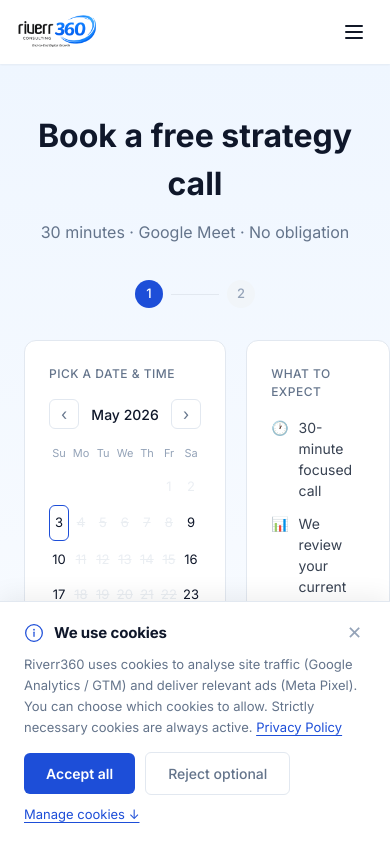
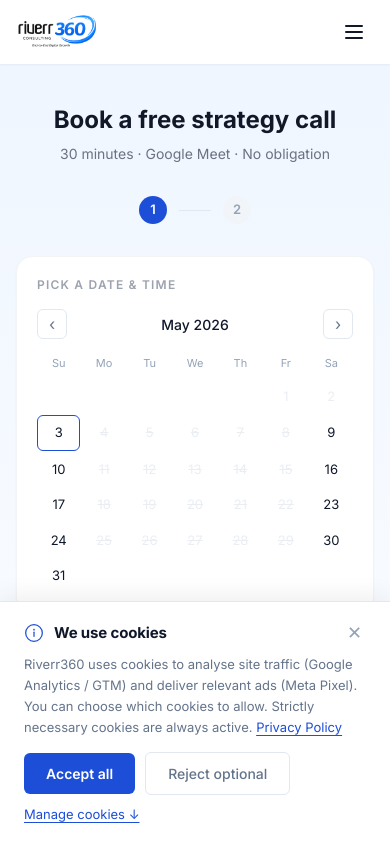
Before and after one commit to riverr360consulting/riverr360, a Next.js app: page /book in a window 390 px wide. Shown: the top 842 px of the page. Built offline with nearby package versions, Linux system fonts and the light colour scheme.

Commit message:
fix: appointment page fixed on mobile

```diff
--- a/app/book/page.tsx
+++ b/app/book/page.tsx
@@ -2,13 +2,6 @@
 
 import { useState } from 'react';
 import BookingCalendar from '@/components/BookingCalendar';
-import type { Metadata } from 'next';
-
-// Add this to a separate layout or page-level export for SEO:
-// export const metadata: Metadata = {
-//   title: 'Book a Free Strategy Call | Riverr360',
-//   description: 'Book a free 30-minute strategy call with Team Riverr360. We will identify where your marketing budget is leaking and how to fix it.',
-// };
 
 const BUDGET_OPTIONS = [
   'Under ₹50,000/month',
@@ -63,46 +56,50 @@ export default function BookPage() {
     : '';
 
   return (
-    <main>
-      <section style={{ background: 'linear-gradient(to bottom, #eff6ff, #fff)', padding: '48px 0 64px' }}>
-        <div style={{ maxWidth: 900, margin: '0 auto', padding: '0 24px' }}>
+    <main className="min-h-screen" style={{ background: 'linear-gradient(to bottom, #eff6ff, #fff)' }}>
+      <div className="container-custom py-10">
 
         {/* Header */}
-          <div style={{ textAlign: 'center', marginBottom: 36 }}>
-            <h1 style={{ fontSize: 32, fontWeight: 700, color: '#0f172a', margin: '0 0 12px' }}>
+        <div className="text-center mb-8">
+          <h1 className="text-2xl md:text-4xl font-bold text-gray-900 mb-2">
             Book a free strategy call
           </h1>
-            <p style={{ fontSize: 16, color: '#64748b', margin: 0 }}>
+          <p className="text-sm md:text-base text-gray-500">
             30 minutes · Google Meet · No obligation
           </p>
         </div>
 
         {/* Step indicator */}
         {step !== 'success' && (
-            <div style={{ display: 'flex', alignItems: 'center', justifyContent: 'center', gap: 8, marginBottom: 32 }}>
+          <div className="flex items-center justify-center gap-3 mb-8">
             {(['datetime', 'details'] as Step[]).map((s, i) => (
-                <>
-                  <div key={s} style={{
-                    width: 28, height: 28, borderRadius: '50%', fontSize: 13, fontWeight: 500,
-                    display: 'flex', alignItems: 'center', justifyContent: 'center',
+              <div key={s} className="flex items-center gap-3">
+                <div style={{
+                  width: 28, height: 28, borderRadius: '50%', fontSize: 13, fontWeight: 600,
+                  display: 'flex', alignItems: 'center', justifyContent: 'center', flexShrink: 0,
                   background: step === s ? '#1d4ed8' : (i === 0 && step === 'details') ? '#eff6ff' : '#f1f5f9',
                   color: step === s ? '#fff' : (i === 0 && step === 'details') ? '#1d4ed8' : '#94a3b8',
-                    border: (i === 0 && step === 'details') ? '1px solid #1d4ed8' : 'none',
+                  border: (i === 0 && step === 'details') ? '1.5px solid #1d4ed8' : 'none',
                 }}>
                   {i === 0 && step === 'details' ? '✓' : i + 1}
                 </div>
-                  {i === 0 && <div key="line" style={{ width: 48, height: 1, background: '#e2e8f0' }} />}
-                </>
+                <span className="text-sm text-gray-500 hidden sm:inline">
+                  {i === 0 ? 'Pick date & time' : 'Your details'}
+                </span>
+                {i === 0 && <div style={{ width: 32, height: 1, background: '#e2e8f0' }} />}
+              </div>
             ))}
           </div>
         )}
 
-          {/* Step 1: Date & Time */}
+        {/* ── Step 1: Date & Time ─────────────────────────────────────────── */}
         {step === 'datetime' && (
-            <div style={{ display: 'grid', gridTemplateColumns: '1fr 1fr', gap: 20, maxWidth: 720, margin: '0 auto' }}>
-              <div style={{ background: '#fff', border: '0.5px solid #e2e8f0', borderRadius: 12, padding: 24 }}>
-                <p style={{ fontSize: 12, fontWeight: 500, color: '#64748b', margin: '0 0 16px', textTransform: 'uppercase', letterSpacing: '0.04em' }}>
-                  Pick a date & time
+          <div className="max-w-2xl mx-auto space-y-4">
+
+            {/* Calendar card */}
+            <div className="bg-white rounded-2xl border border-gray-100 shadow-sm p-5">
+              <p className="text-xs font-semibold text-gray-400 uppercase tracking-widest mb-4">
+                Pick a date &amp; time
               </p>
               <BookingCalendar
                 onSelect={handleSelect}
@@ -111,35 +108,37 @@ export default function BookPage() {
               />
             </div>
 
-              <div style={{ background: '#fff', border: '0.5px solid #e2e8f0', borderRadius: 12, padding: 24, display: 'flex', flexDirection: 'column', justifyContent: 'space-between' }}>
-                <div>
-                  <p style={{ fontSize: 12, fontWeight: 500, color: '#64748b', margin: '0 0 16px', textTransform: 'uppercase', letterSpacing: '0.04em' }}>
+            {/* What to expect — horizontal chips on mobile */}
+            <div className="bg-white rounded-2xl border border-gray-100 shadow-sm p-5">
+              <p className="text-xs font-semibold text-gray-400 uppercase tracking-widest mb-4">
                 What to expect
               </p>
+              <div className="grid grid-cols-1 sm:grid-cols-2 gap-3">
                 {[
                   { icon: '🕐', text: '30-minute focused call' },
-                    { icon: '📊', text: 'We review your current marketing spend' },
+                  { icon: '📊', text: 'Review your current marketing spend' },
                   { icon: '🔍', text: 'Identify your top 3 revenue leaks' },
                   { icon: '📋', text: 'Leave with a clear action plan' },
                   { icon: '💰', text: 'Zero cost, zero obligation' },
                 ].map(({ icon, text }) => (
-                    <div key={text} style={{ display: 'flex', gap: 10, marginBottom: 12, fontSize: 14, color: '#374151' }}>
-                      <span>{icon}</span>
+                  <div key={text} className="flex items-center gap-2 text-sm text-gray-700 bg-gray-50 rounded-lg px-3 py-2">
+                    <span className="text-base flex-shrink-0">{icon}</span>
                     <span>{text}</span>
                   </div>
                 ))}
               </div>
+            </div>
 
+            {/* Continue button */}
             <button
               disabled={!selectedDate || !selectedTime}
               onClick={() => setStep('details')}
+              className="w-full py-4 rounded-xl font-semibold text-base transition-colors"
               style={{
-                    width: '100%', padding: '12px', borderRadius: 8,
                 background: selectedDate && selectedTime ? '#1d4ed8' : '#e2e8f0',
                 color: selectedDate && selectedTime ? '#fff' : '#94a3b8',
-                    border: 'none', fontSize: 15, fontWeight: 600,
+                border: 'none',
                 cursor: selectedDate && selectedTime ? 'pointer' : 'default',
-                    marginTop: 16,
               }}
             >
               {selectedDate && selectedTime
@@ -147,21 +146,24 @@ export default function BookPage() {
                 : 'Select a date and time to continue'}
             </button>
           </div>
-            </div>
         )}
 
-          {/* Step 2: Details form */}
+        {/* ── Step 2: Details ─────────────────────────────────────────────── */}
         {step === 'details' && (
-            <div style={{ maxWidth: 560, margin: '0 auto' }}>
-              <div style={{ background: '#eff6ff', border: '0.5px solid #bfdbfe', borderRadius: 8, padding: '12px 16px', marginBottom: 20, fontSize: 14, color: '#1e40af' }}>
-                📅 {formattedDate} at {selectedTime} IST ·{' '}
-                <button onClick={() => setStep('datetime')} style={{ background: 'none', border: 'none', color: '#1d4ed8', cursor: 'pointer', fontSize: 14, textDecoration: 'underline', padding: 0 }}>
+          <div className="max-w-lg mx-auto">
+            <div className="bg-primary-50 border border-primary-100 rounded-xl px-4 py-3 mb-4 flex items-center justify-between text-sm text-primary-700">
+              <span>📅 {formattedDate} at {selectedTime} IST</span>
+              <button
+                onClick={() => setStep('datetime')}
+                className="text-primary-600 font-semibold underline underline-offset-2 ml-3 flex-shrink-0"
+                style={{ background: 'none', border: 'none', cursor: 'pointer', fontSize: 13 }}
+              >
                 Change
               </button>
             </div>
 
-              <form onSubmit={handleSubmit} style={{ background: '#fff', border: '0.5px solid #e2e8f0', borderRadius: 12, padding: 28 }}>
-                <p style={{ fontSize: 12, fontWeight: 500, color: '#64748b', margin: '0 0 20px', textTransform: 'uppercase', letterSpacing: '0.04em' }}>
+            <form onSubmit={handleSubmit} className="bg-white rounded-2xl border border-gray-100 shadow-sm p-6 space-y-4">
+              <p className="text-xs font-semibold text-gray-400 uppercase tracking-widest">
                 Your details
               </p>
 
@@ -170,9 +172,9 @@ export default function BookPage() {
                 { label: 'Email address', name: 'email', type: 'email', placeholder: 'rahul@company.com', required: true },
                 { label: 'Phone number', name: 'phone', type: 'tel', placeholder: '+91 98765 43210', required: true },
               ].map(field => (
-                  <div key={field.name} style={{ marginBottom: 16 }}>
-                    <label style={{ display: 'block', fontSize: 13, color: '#374151', marginBottom: 6, fontWeight: 500 }}>
-                      {field.label} {field.required && <span style={{ color: '#ef4444' }}>*</span>}
+                <div key={field.name}>
+                  <label className="block text-sm font-medium text-gray-700 mb-1">
+                    {field.label} {field.required && <span className="text-red-500">*</span>}
                   </label>
                   <input
                     type={field.type}
@@ -186,8 +188,8 @@ export default function BookPage() {
                 </div>
               ))}
 
-                <div style={{ marginBottom: 16 }}>
-                  <label style={{ display: 'block', fontSize: 13, color: '#374151', marginBottom: 6, fontWeight: 500 }}>
+              <div>
+                <label className="block text-sm font-medium text-gray-700 mb-1">
                   What's your main marketing challenge?
                 </label>
                 <textarea
@@ -199,8 +201,8 @@ export default function BookPage() {
                 />
               </div>
 
-                <div style={{ marginBottom: 24 }}>
-                  <label style={{ display: 'block', fontSize: 13, color: '#374151', marginBottom: 6, fontWeight: 500 }}>
+              <div>
+                <label className="block text-sm font-medium text-gray-700 mb-1">
                   Monthly marketing budget
                 </label>
                 <select name="budget" value={form.budget} onChange={handleChange} style={{ width: '100%' }}>
@@ -210,7 +212,7 @@ export default function BookPage() {
               </div>
 
               {error && (
-                  <div style={{ background: '#fef2f2', border: '0.5px solid #fca5a5', borderRadius: 8, padding: '10px 14px', marginBottom: 16, fontSize: 13, color: '#b91c1c' }}>
+                <div className="bg-red-50 border border-red-200 rounded-lg px-4 py-3 text-sm text-red-700">
                   {error}
                 </div>
               )}
@@ -218,11 +220,11 @@ export default function BookPage() {
               <button
                 type="submit"
                 disabled={loading}
+                className="w-full py-4 rounded-xl font-semibold text-base text-white transition-colors"
                 style={{
-                    width: '100%', padding: '13px', borderRadius: 8,
                   background: loading ? '#93c5fd' : '#1d4ed8',
-                    color: '#fff', border: 'none', fontSize: 15,
-                    fontWeight: 600, cursor: loading ? 'default' : 'pointer',
+                  border: 'none',
+                  cursor: loading ? 'default' : 'pointer',
                 }}
               >
                 {loading ? 'Confirming your booking...' : 'Confirm booking →'}
@@ -231,45 +233,39 @@ export default function BookPage() {
           </div>
         )}
 
-          {/* Step 3: Success */}
+        {/* ── Step 3: Success ──────────────────────────────────────────────── */}
         {step === 'success' && (
-            <div style={{ maxWidth: 520, margin: '0 auto', textAlign: 'center' }}>
-              <div style={{ background: '#fff', border: '0.5px solid #e2e8f0', borderRadius: 12, padding: 40 }}>
-                <div style={{ width: 64, height: 64, borderRadius: '50%', background: '#eff6ff', display: 'flex', alignItems: 'center', justifyContent: 'center', margin: '0 auto 20px', fontSize: 28 }}>
+          <div className="max-w-md mx-auto text-center">
+            <div className="bg-white rounded-2xl border border-gray-100 shadow-sm p-8">
+              <div className="w-16 h-16 bg-green-50 rounded-full flex items-center justify-center mx-auto mb-5 text-3xl">
                 ✅
               </div>
-                <h2 style={{ fontSize: 22, fontWeight: 700, color: '#0f172a', margin: '0 0 8px' }}>
+              <h2 className="text-2xl font-bold text-gray-900 mb-2">
                 You're booked, {form.name.split(' ')[0]}!
               </h2>
-                <p style={{ color: '#64748b', margin: '0 0 24px' }}>
+              <p className="text-gray-500 mb-6 text-sm leading-relaxed">
                 {formattedDate} at {selectedTime} IST<br />
                 Check your email for the confirmation and Google Meet link.
               </p>
-
               {meetLink && (
                 <a
                   href={meetLink}
                   target="_blank"
                   rel="noopener noreferrer"
-                    style={{
-                      display: 'inline-block', background: '#1d4ed8', color: '#fff',
-                      padding: '12px 28px', borderRadius: 8, textDecoration: 'none',
-                      fontWeight: 600, fontSize: 15, marginBottom: 16,
-                    }}
+                  className="inline-block bg-primary-600 text-white font-semibold px-8 py-3 rounded-xl text-sm mb-4"
+                  style={{ textDecoration: 'none' }}
                 >
                   Join Google Meet
                 </a>
               )}
-
-                <p style={{ fontSize: 13, color: '#94a3b8', margin: '16px 0 0' }}>
-                  A calendar invite has been sent to {form.email}
+              <p className="text-xs text-gray-400 mt-2">
+                Calendar invite sent to {form.email}
               </p>
             </div>
           </div>
         )}
 
       </div>
-      </section>
     </main>
   );
 }
```
Lines whose indentation alone changed are shown as unchanged.
